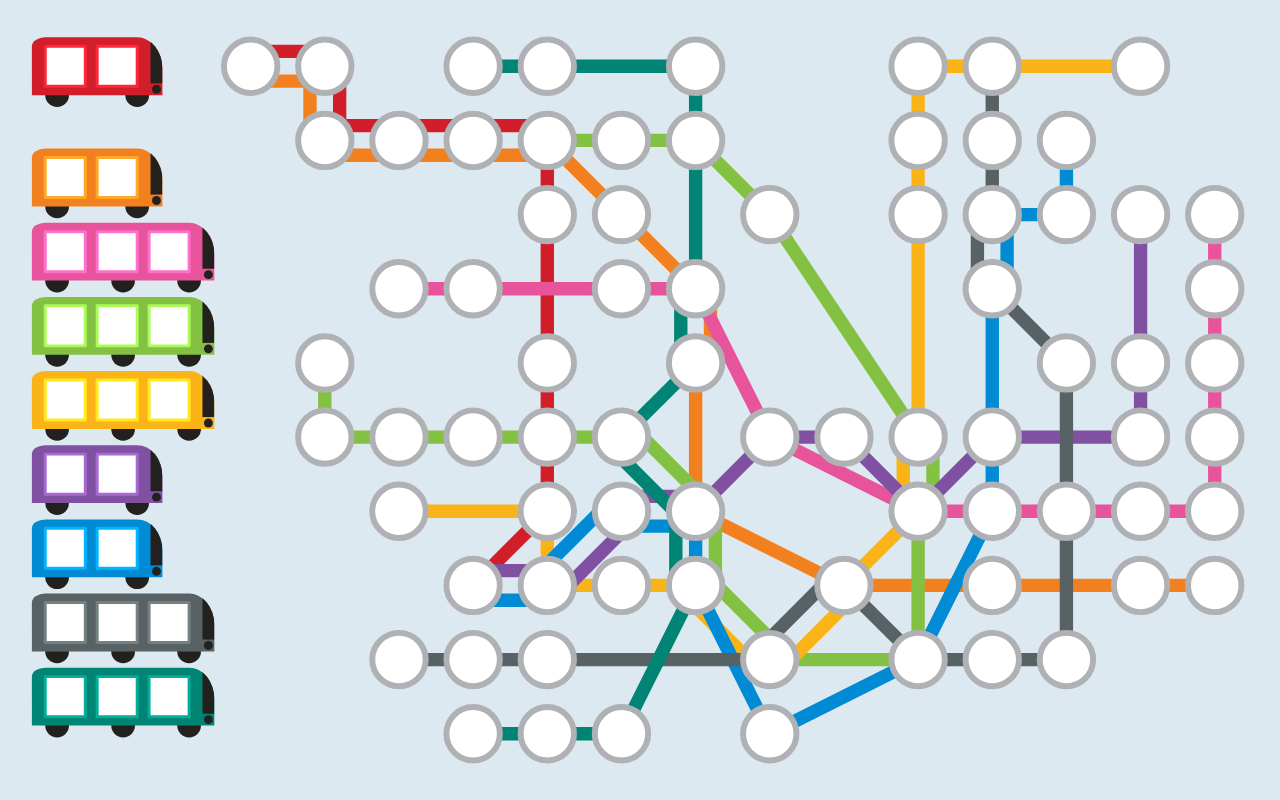
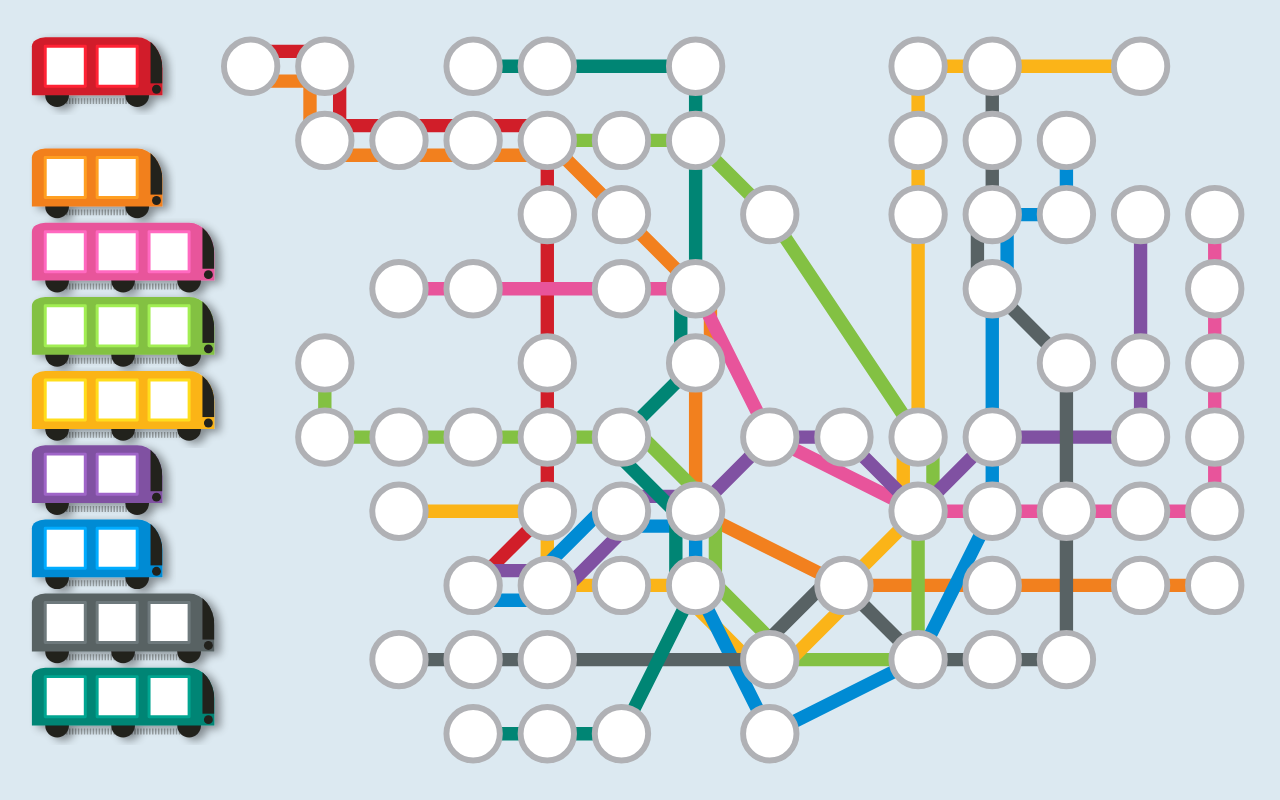
Before and after one commit to jcbelanger/metro-x, a React (Create React App) app: page / in a window 1280 px wide. Built offline with nearby package versions, Linux system fonts and the light colour scheme.

Commit message:
Under track

```diff
--- a/src/App.js
+++ b/src/App.js
@@ -35,6 +35,11 @@ function App() {
       wheels: {
         margin: 9,
         radius: 8
+      },
+      underTrack: {
+        strokeWidth: 4,
+        margin: 2,
+        dashes: 1
       }
     }
   });
@@ -86,14 +91,26 @@ function App() {
   return (
     <svg version='1.1' baseProfile='full' width='100%' height='100%' viewBox={viewBox} xmlns='http://www.w3.org/2000/svg'>
       <defs>
-        <filter id="trainCarWindowBorder">
+
+        <filter id="train-car-drop-shadow" x="-10%" y="-10%" width="120%" height="120%">
+          <feGaussianBlur in="SourceAlpha" stdDeviation="3"/>
+          <feOffset dx="4" dy="2" />
           <feComponentTransfer>
-            <feFuncR type="linear" slope="1.8" />
-            <feFuncG type="linear" slope="1.8" />
-            <feFuncB type="linear" slope="1.8" />
+            <feFuncA type="linear" slope="0.4"/>
+          </feComponentTransfer>
+          <feBlend in="SourceGraphic" />
+        </filter>
+
+        <filter id='train-car-window-border'>
+          <feComponentTransfer>
+            <feFuncR type='linear' slope='1.6' />
+            <feFuncG type='linear' slope='1.6' />
+            <feFuncB type='linear' slope='1.6' />
           </feComponentTransfer>
         </filter>
+
       </defs>
+
       <g className='train-carts'>
         {subways.map(subway => {
           const {
@@ -114,6 +131,11 @@ function App() {
             wheels: {
               margin: wheelsMargin,
               radius: wheelRadius
+            },
+            underTrack: {
+              margin: underTrackMargin,
+              strokeWidth: underTrackWidth,
+              dashes: underTrackDashes
             }
           } = styles.trainCar;
 
@@ -136,25 +158,47 @@ function App() {
 
           const numWheels = Math.max(2, subway.windows);
 
-          return <g key={subway.name} classname="train-cart">
+          const underTrackLeft = left + wheelsMargin + wheelRadius;
+          const underTrackY = top + trainCarHeight + underTrackMargin + underTrackWidth / 2;
+          const underTrackLength= trainCarWidth - 2 * wheelsMargin - 2 * wheelRadius
 
-            <g className="wheels">
+          return <g className='train-cart-with-under'>
+
+            <path
+              className='under-track'
+              d={`
+                M${underTrackLeft},${underTrackY}
+                h${underTrackLength}
+              `}
+              stroke="#9aa2a5"
+              strokeWidth={underTrackWidth}
+              strokeDasharray={underTrackDashes}
+            />
+
+            <g
+              key={subway.name}
+              classname='train-cart'
+              filter="url(#train-car-drop-shadow)"
+            >
+
+              <g className='wheels'>
                 {[...rangeMap(numWheels, wheelIndex => {
                   const wheelsWidth = trainCarWidth - 2 * wheelsMargin - 2 * wheelRadius;
                   const wheelStep = wheelsWidth / (numWheels - 1);
                   const wheelCx = left + wheelsMargin + wheelRadius + wheelIndex * wheelStep;
                   const wheelCy = top + trainCarHeight;
                   return <circle
+                    className='wheel'
                     cx={wheelCx}
                     cy={wheelCy}
                     r={wheelRadius}
-                  fill="#22211e"
+                    fill='#22211e'
                   />;
                 })]}
               </g>
 
               <path
-                class="train-cart-body"
+                  class='train-cart-body'
                   id={bodyId}
                   fill={subway.color}
                   d={`
@@ -173,48 +217,49 @@ function App() {
                   <use href={`#${bodyId}`} />
                 </clipPath>
 
-              <g classname="front">
+                <g classname='front'>
                   <circle
-                  classname="front-light"
+                    classname='front-light'
                     cx={frontLightCx}
                     cy={frontLightCy}
                     r={frontLightRadius}
-                  fill="#22211e"
+                    fill='#22211e'
                   />
 
                   <rect
-                  classname="front-window"
+                    classname='front-window'
                     x={frontWindowLeft}
                     y={top}
                     width={frontWidth}
                     height={frontWindowHeight}
-                  fill="#22211e"
+                    fill='#22211e'
                     clip-path={`url(#${bodyClipId})`}
                   />
                 </g>
 
-              <g className="windows">
+                <g className='windows'>
                   {[...rangeMap(subway.windows, windowIndex => {
                     const windowLeft = left + horizontalPadding + windowIndex * (windowWidth + windowGap);
                     const windowTop = top + verticalPadding;
-                  return <g classname="window" key={windowIndex}>
+                    return <g classname='window' key={windowIndex}>
                       <rect
                         x={windowLeft}
                         y={windowTop}
                         width={windowWidth}
                         height={windowHeight}
-                      fill="#ffffff"
+                        fill='#ffffff'
                       />
                       <path
                         strokeWidth={windowBorder}
-                      strokeLinejoin="round"
-                      fill="none"
+                        strokeLinejoin='round'
+                        fill='none'
                         stroke={subway.color}
                         d={`M${windowLeft},${windowTop} h${windowWidth} v${windowHeight} h${-windowWidth} z`}
-                      filter="url(#trainCarWindowBorder)"
+                        filter='url(#train-car-window-border)'
                       />
                     </g>;
                   })]}
+                </g>
             </g>
           </g>;
         })}
@@ -222,7 +267,7 @@ function App() {
       <g>
         {subways.map(subway => {
           const edges = zip(subway.route, subway.route.slice(1));
-          const points = Array.from(edges).flatMap(edge => {
+          const points = [...edges].flatMap(edge => {
             const [[x1, y1], [x2, y2]] = edge.map(toSVG);
             const [rise, run] = [y1 - y2, x1 - x2];
             const [perpRise, perpRun] = [-run, rise];
@@ -260,8 +305,8 @@ function App() {
             <polyline
               points={points}
               strokeWidth={styles.route.strokeWidth}
-              strokeLinejoin="round"
-              fill="none"
+              strokeLinejoin='round'
+              fill='none'
               stroke={subway.color}
             />
           </g>
```
Lines whose indentation alone changed are shown as unchanged.
